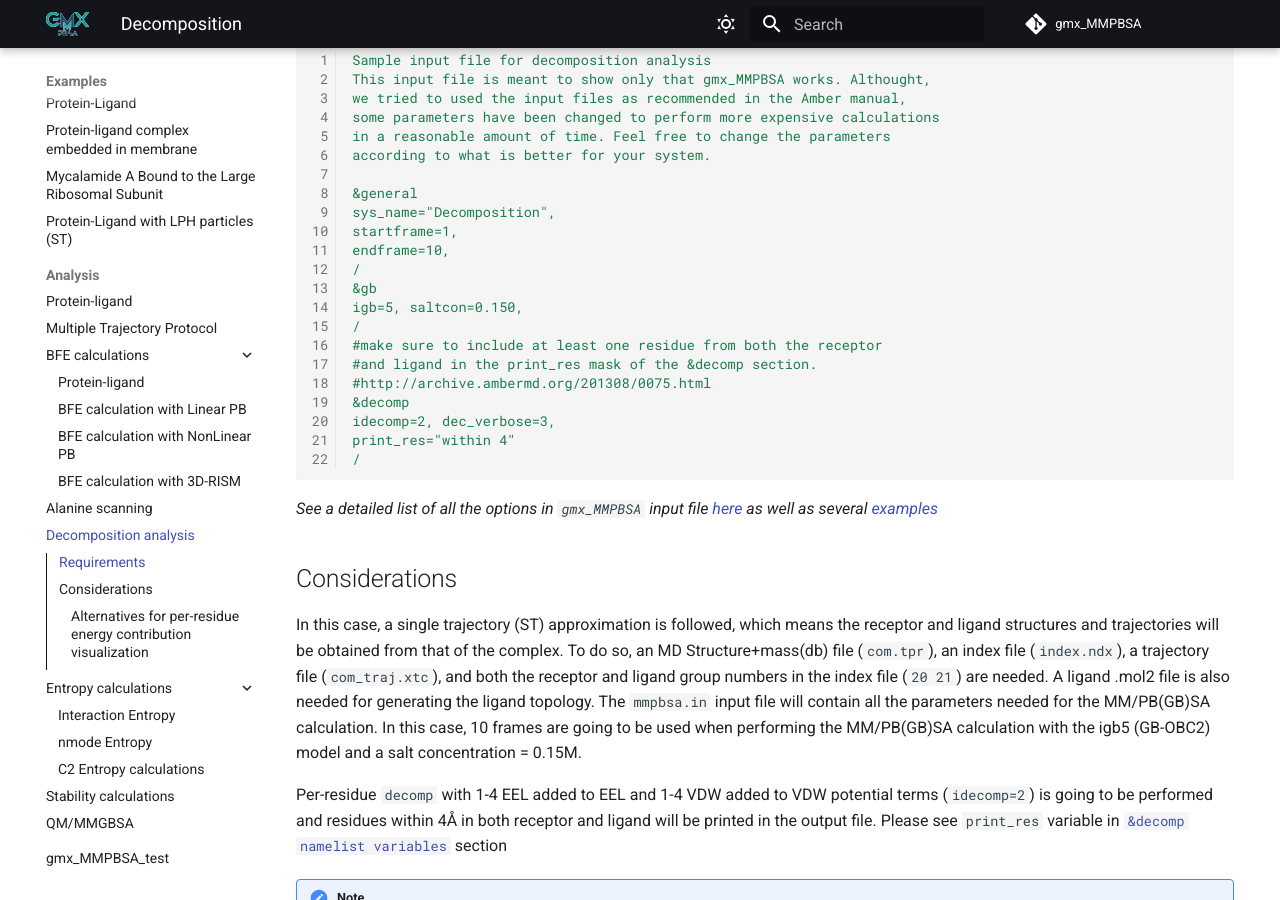
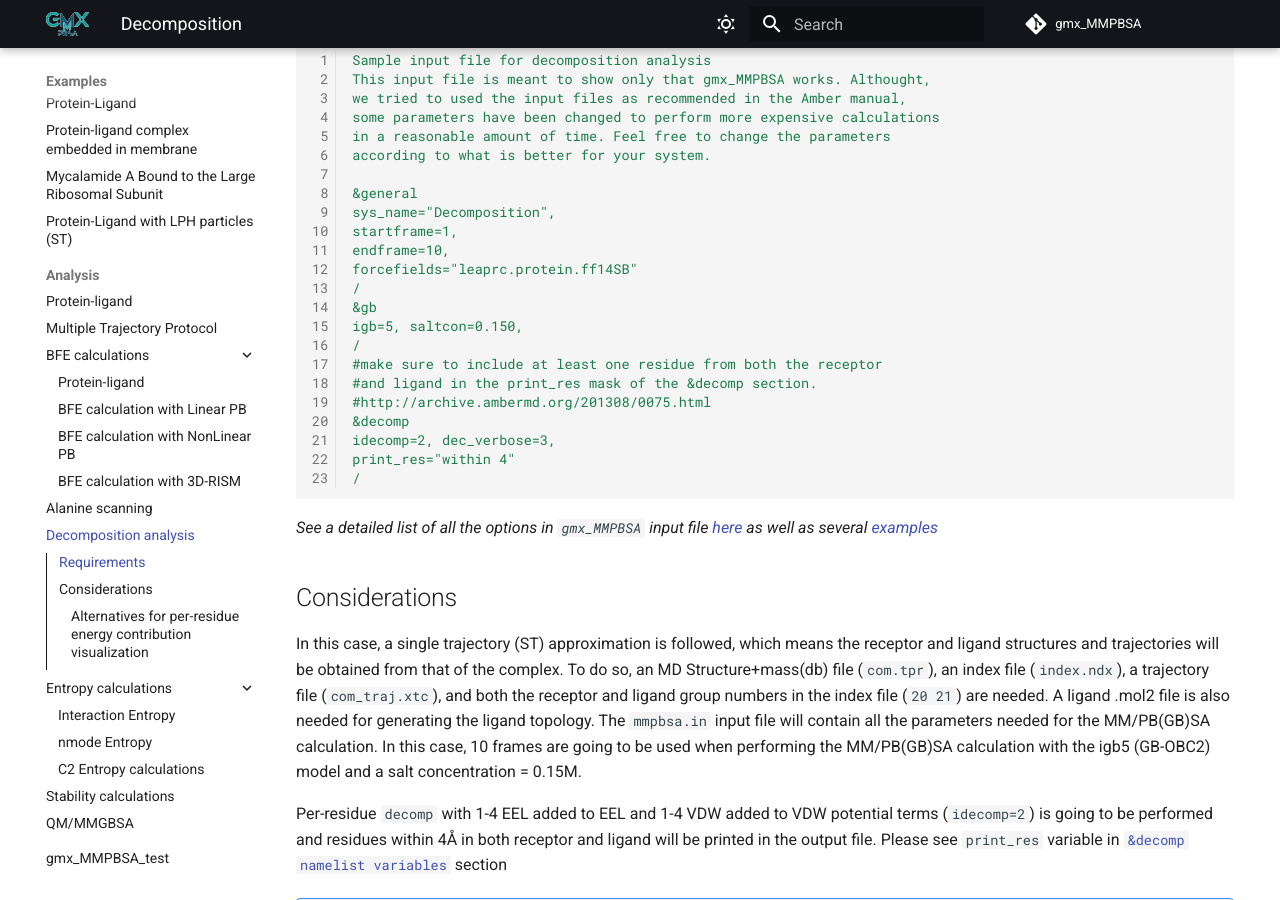
Before and after one commit to Valdes-Tresanco-MS/gmx_MMPBSA, an MkDocs documentation site: the page built from docs/examples/Decomposition_analysis/README.md, in a window 1280 px wide and 900 px high, scrolled down 1272 px. Built offline with MkDocs 1.6.1 and Material for MkDocs 9.7.7, drawn with Linux system fonts in a browser that asks for light colours; comment, search, counter and statistics services are not loaded.

Commit message:
update decomp tutorial

```diff
--- a/docs/examples/Decomposition_analysis/README.md
+++ b/docs/examples/Decomposition_analysis/README.md
@@ -59,6 +59,7 @@ according to what is better for your system.
 sys_name="Decomposition",
 startframe=1,
 endframe=10,
+forcefields="leaprc.protein.ff14SB"
 /
 &gb
 igb=5, saltcon=0.150,
```
Also changed, not shown: 1 other file.
